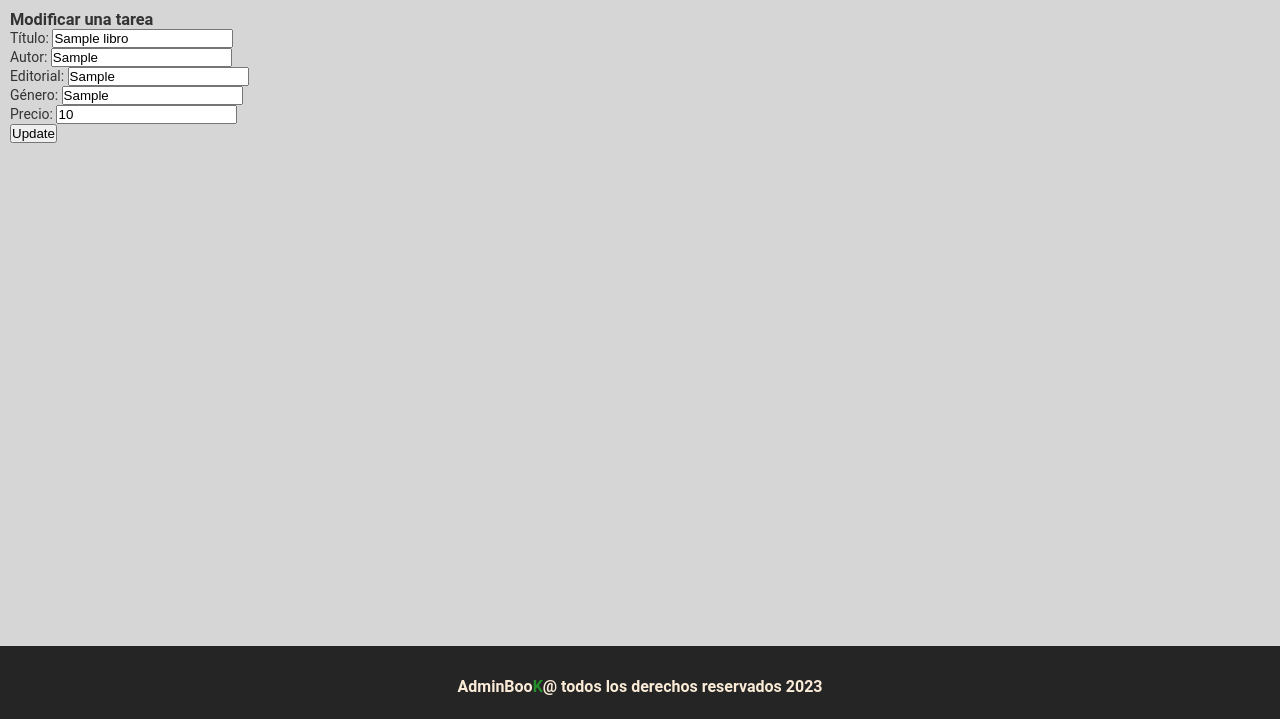
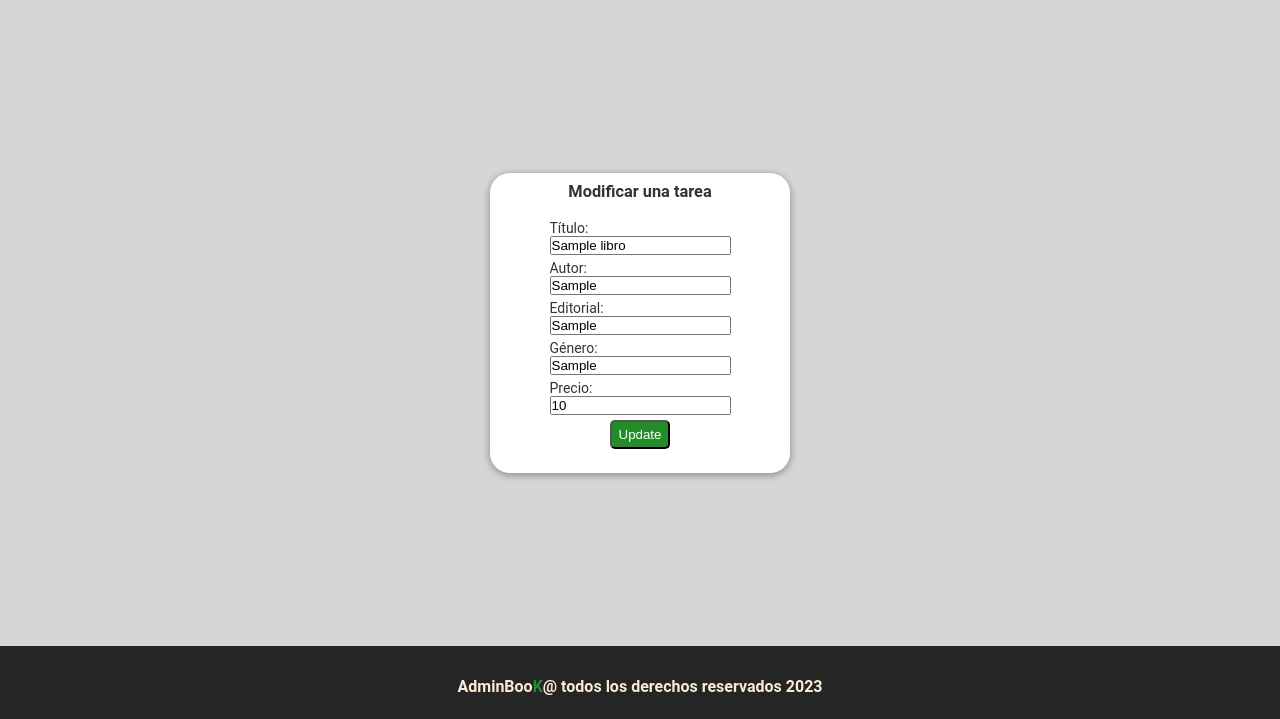
Before and after one commit to NahuelNGomez/TPIntegradorCaC, a Django app: page /libros/modificar/1 in a window 1280 px wide. Shown: the part 81-800 px from the top of the page. Run offline with Django 5.2, Linux system fonts and the light colour scheme; tables that the repository leaves empty hold one stand-in row (values such as "Sample post").

Commit message:
se añadio stylos a modifar

```diff
--- a/app_integrador/templates/app_integrador/libro_update.html
+++ b/app_integrador/templates/app_integrador/libro_update.html
@@ -3,14 +3,17 @@
 {% block title %}App Integrador{% endblock %}
 {% block section_title %} Detalle de tarea {% endblock %}
 {% block extra_css %}
-<link rel="stylesheet" href="{% static 'app_integrador/css/libro_modificar.css' %}">
+<link rel="stylesheet" href="{% static 'app_integrador/css/libros_crear.css' %}">
 {% endblock %}
 {% block mainContent %}
+<div class="container">
     <h3>Modificar una tarea</h3>
     <form method="POST">
         {% csrf_token %}
         {{ form.as_p }}
         <input type="submit" value="Update">
     </form>
+</div>
+
 
 {% endblock %}
```
Lines whose indentation alone changed are shown as unchanged.
